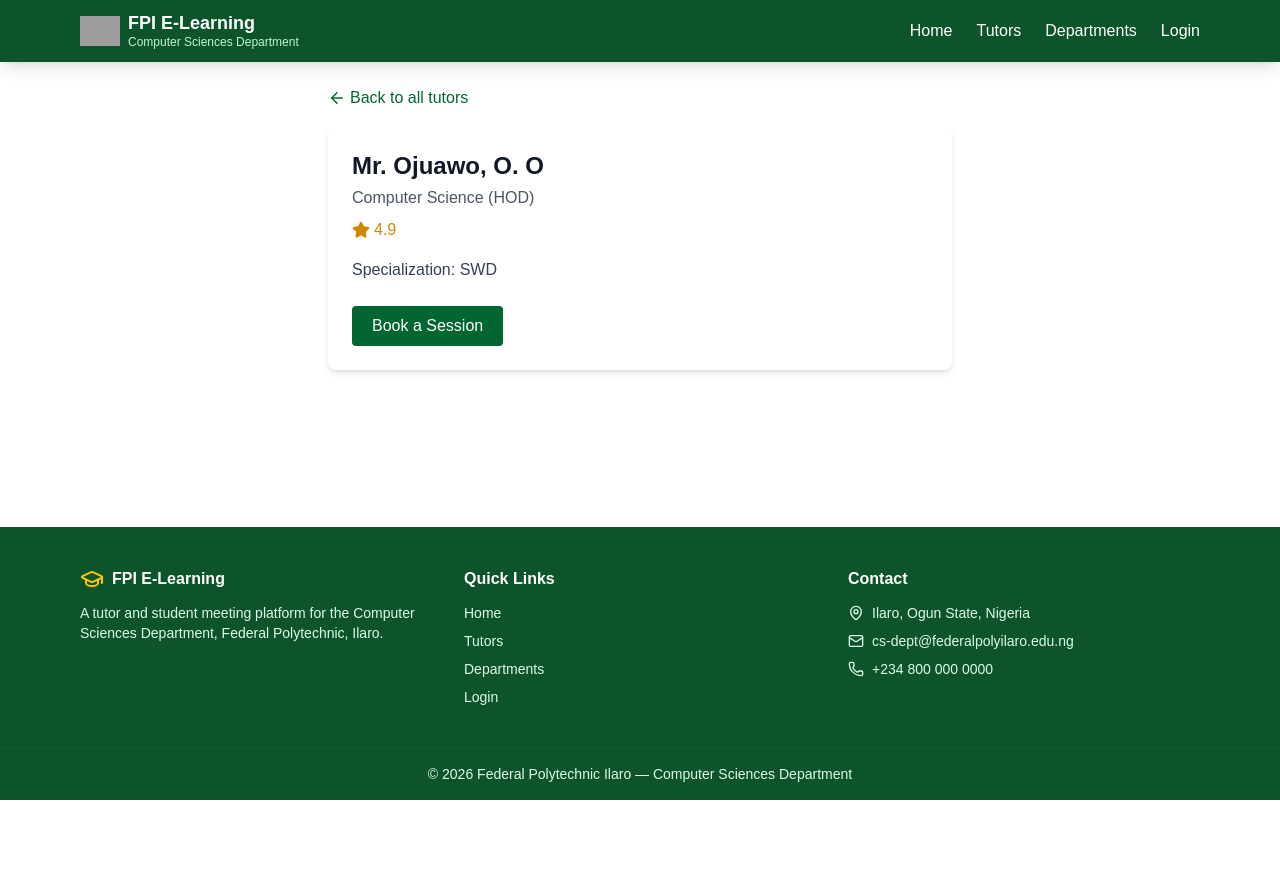
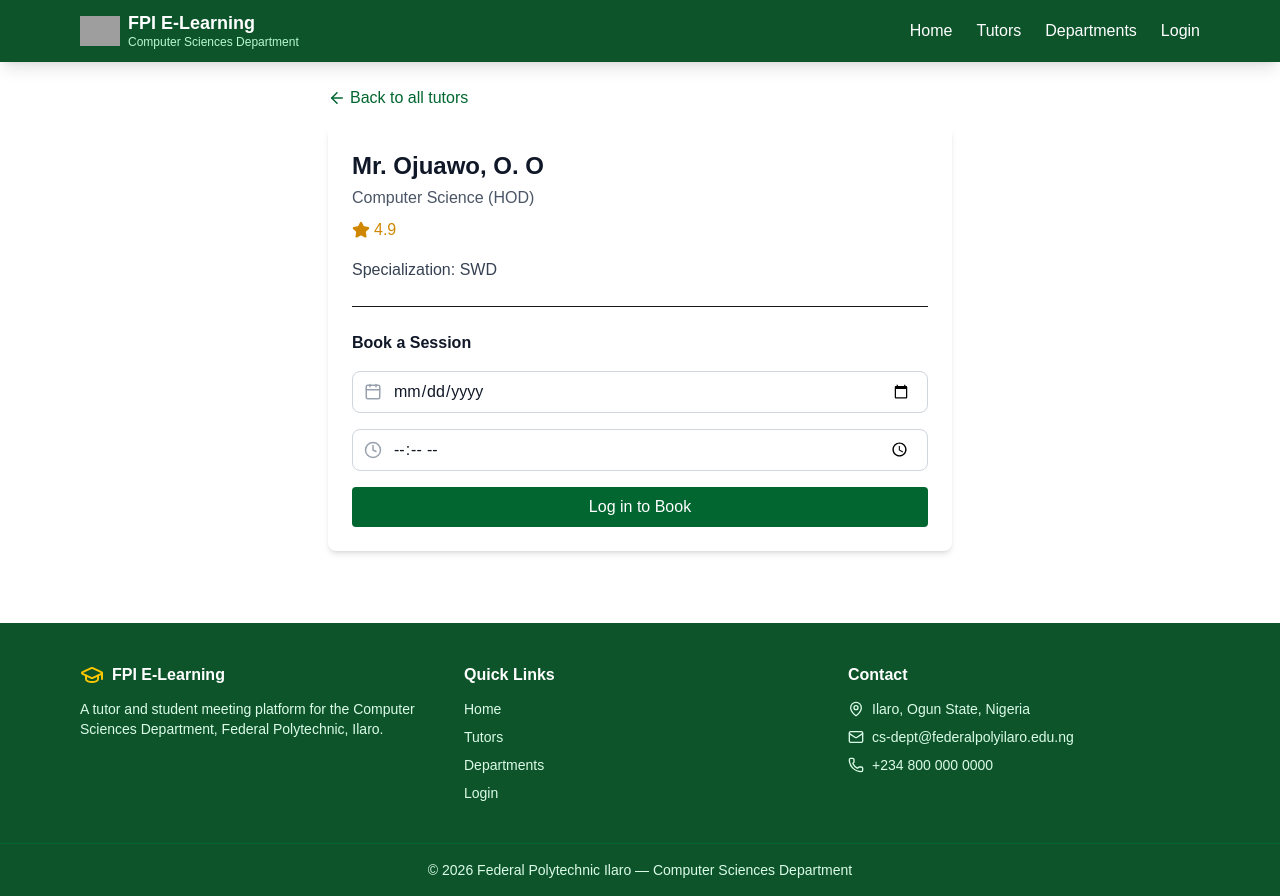
Before and after one commit to Emmyprince16/tutor-elearning-app, a Next.js app: page /tutors/1 in a window 1280 px wide. Before the commit the page ends 800 px from the top, so only its background shows below. Built offline with nearby package versions, Linux system fonts and the light colour scheme; grey boxes are pictures that could not be loaded.

Commit message:
Add real booking flow with date/time picker, connected to database

```diff
--- /dev/null
+++ b/app/api/bookings/route.js
@@ -0,0 +1,36 @@
+import { prisma } from "../../lib/prisma";
+import { NextResponse } from "next/server";
+
+export async function POST(request) {
+  try {
+    const { studentId, tutorName, subject, date, time } = await request.json();
+
+    if (!studentId || !tutorName || !subject || !date || !time) {
+      return NextResponse.json(
+        { error: "All fields are required." },
+        { status: 400 }
+      );
+    }
+
+    const booking = await prisma.booking.create({
+      data: {
+        studentId: parseInt(studentId),
+        tutorName,
+        subject,
+        date,
+        time,
+      },
+    });
+
+    return NextResponse.json(
+      { message: "Session booked successfully", booking },
+      { status: 201 }
+    );
+  } catch (error) {
+    console.error(error);
+    return NextResponse.json(
+      { error: "Something went wrong. Please try again." },
+      { status: 500 }
+    );
+  }
+}
--- a/app/components/TutorCard.js
+++ b/app/components/TutorCard.js
@@ -1,12 +1,10 @@
 "use client";
 
 import Link from "next/link";
-import { useState } from "react";
 import { Star } from "lucide-react";
 
 
 function TutorCard(props) {
-  const [booked, setBooked] = useState(false);
 
   return (
     <div className="bg-white rounded-lg shadow-md p-4 hover:shadow-xl transition-shadow">
@@ -21,12 +19,12 @@ function TutorCard(props) {
   {props.rating}
 </p>
 
-      <button
-        onClick={() => setBooked(true)}
-        className="mt-3 bg-green-800 text-white px-4 py-2 rounded font-medium hover:bg-green-900 transition-colors"
-      >
-        {booked ? "Booked!" : "Book Session"}
-      </button>
+     <Link
+  href={`/tutors/${props.id}`}
+  className="mt-3 inline-block bg-green-800 text-white px-4 py-2 rounded font-medium hover:bg-green-900 transition-colors text-center"
+>
+  Book Session
+</Link>
     </div>
   );
 }
--- a/app/tutors/[id]/page.js
+++ b/app/tutors/[id]/page.js
@@ -1,9 +1,66 @@
+"use client";
+
+import { useState, useEffect, use } from "react";
 import { tutors } from "../../data/tutors";
-import { Star, ArrowLeft } from "lucide-react";
+import { Star, ArrowLeft, Calendar, Clock, CheckCircle } from "lucide-react";
 import Link from "next/link";
 
 export default function TutorProfile({ params }) {
-  const tutor = tutors.find((t) => t.id === parseInt(params.id));
+  const resolvedParams = use(params);
+  const tutor = tutors.find((t) => t.id === parseInt(resolvedParams.id));
+
+  const [user, setUser] = useState(null);
+  const [date, setDate] = useState("");
+  const [time, setTime] = useState("");
+  const [error, setError] = useState("");
+  const [success, setSuccess] = useState(false);
+
+  useEffect(() => {
+    const storedUser = localStorage.getItem("user");
+    if (storedUser) {
+      setUser(JSON.parse(storedUser));
+    }
+  }, []);
+
+  async function handleBooking(e) {
+    e.preventDefault();
+    setError("");
+
+    if (!user) {
+      window.location.href = "/login";
+      return;
+    }
+
+    if (!date || !time) {
+      setError("Please select both a date and time.");
+      return;
+    }
+
+    try {
+      const response = await fetch("/api/bookings", {
+        method: "POST",
+        headers: { "Content-Type": "application/json" },
+        body: JSON.stringify({
+          studentId: user.id,
+          tutorName: tutor.name,
+          subject: tutor.subject,
+          date,
+          time,
+        }),
+      });
+
+      const data = await response.json();
+
+      if (!response.ok) {
+        setError(data.error);
+        return;
+      }
+
+      setSuccess(true);
+    } catch (err) {
+      setError("Network error. Please try again.");
+    }
+  }
 
   if (!tutor) {
     return <p className="p-6">Tutor not found.</p>;
@@ -30,9 +87,56 @@ export default function TutorProfile({ params }) {
           Specialization: <span className="font-medium">{tutor.option}</span>
         </p>
 
-        <button className="mt-6 bg-green-800 text-white px-5 py-2 rounded font-medium hover:bg-green-900 transition-colors">
-          Book a Session
-        </button>
+        <hr className="my-6" />
+
+        {success ? (
+          <div className="flex flex-col items-center text-center gap-2 py-6">
+            <CheckCircle className="text-green-700" size={40} />
+            <h2 className="text-xl font-bold text-gray-900">Session Booked!</h2>
+            <p className="text-gray-600">
+              Your session with {tutor.name} on {date} at {time} has been requested.
+            </p>
+          </div>
+        ) : (
+          <form onSubmit={handleBooking} className="flex flex-col gap-4">
+            <h2 className="font-semibold text-gray-900">Book a Session</h2>
+
+            <div className="relative">
+              <Calendar
+                className="absolute left-3 top-1/2 -translate-y-1/2 text-gray-400"
+                size={18}
+              />
+              <input
+                type="date"
+                value={date}
+                onChange={(e) => setDate(e.target.value)}
+                className="w-full pl-10 pr-4 py-2 border border-gray-300 rounded-lg text-gray-900 focus:outline-none focus:ring-2 focus:ring-green-700"
+              />
+            </div>
+
+            <div className="relative">
+              <Clock
+                className="absolute left-3 top-1/2 -translate-y-1/2 text-gray-400"
+                size={18}
+              />
+              <input
+                type="time"
+                value={time}
+                onChange={(e) => setTime(e.target.value)}
+                className="w-full pl-10 pr-4 py-2 border border-gray-300 rounded-lg text-gray-900 focus:outline-none focus:ring-2 focus:ring-green-700"
+              />
+            </div>
+
+            {error && <p className="text-red-600 text-sm">{error}</p>}
+
+            <button
+              type="submit"
+              className="bg-green-800 text-white px-5 py-2 rounded font-medium hover:bg-green-900 transition-colors"
+            >
+              {user ? "Book a Session" : "Log in to Book"}
+            </button>
+          </form>
+        )}
       </div>
     </div>
   );
```
